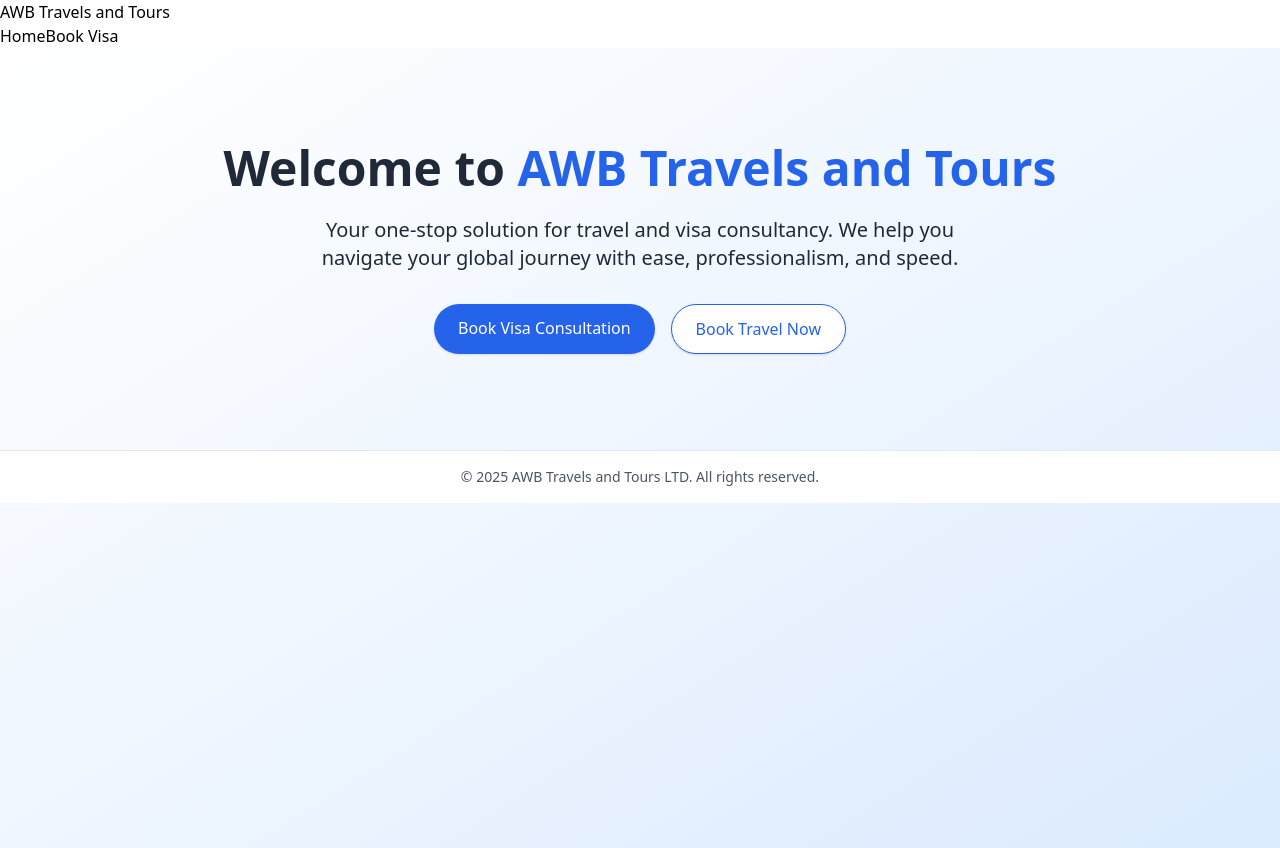
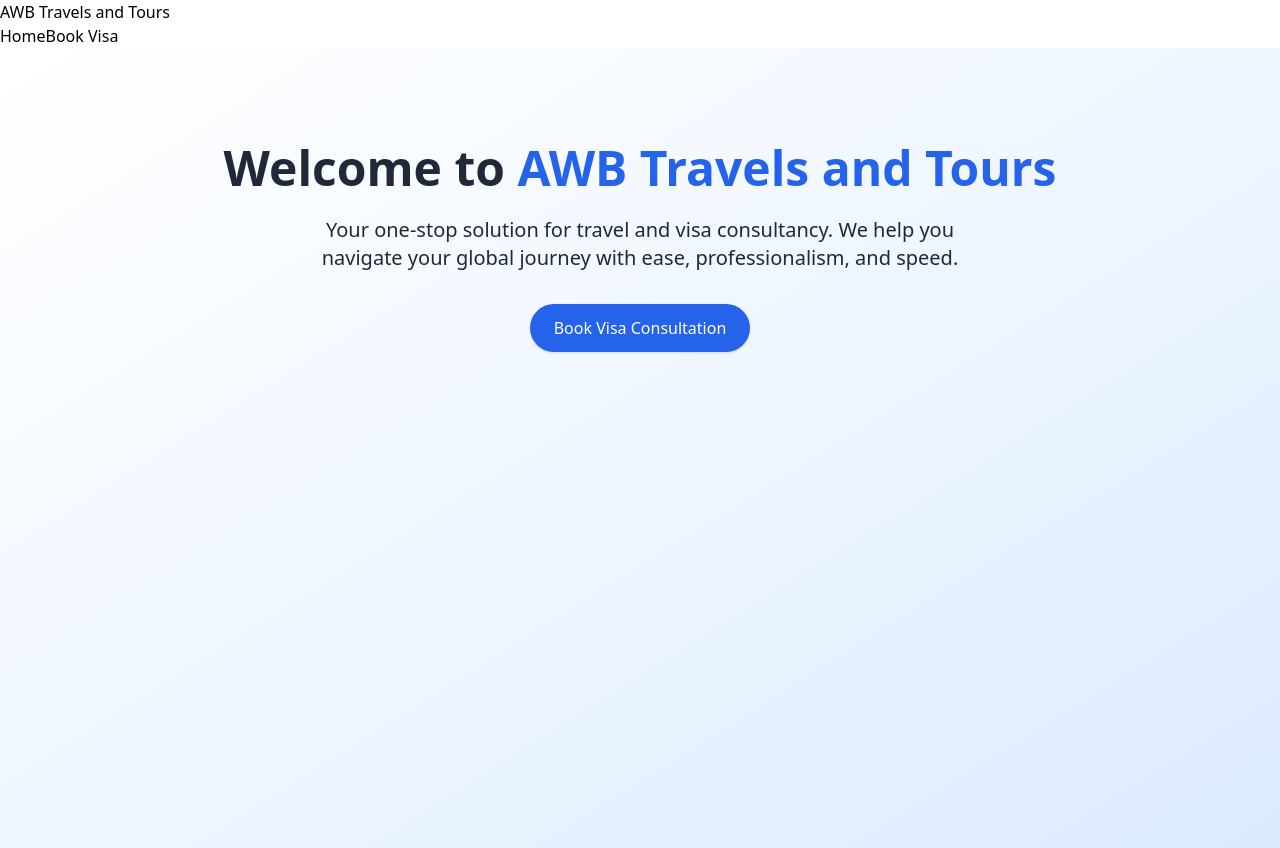
Before and after one commit to awbtravels/awbtravelsandtours, a React (Vite) app: page / in a window 1280 px wide. Built offline with nearby package versions, Linux system fonts and the light colour scheme.

Commit message:
Update HomePage.jsx

```diff
--- a/src/pages/HomePage.jsx
+++ b/src/pages/HomePage.jsx
@@ -19,18 +19,8 @@ const HomePage = () => {
           >
             Book Visa Consultation
           </Link>
-          <Link
-            to="/bookings"
-            className="bg-white text-blue-600 border border-blue-600 hover:bg-blue-50 px-6 py-3 rounded-full font-medium shadow transition"
-          >
-            Book Travel Now
-          </Link>
         </div>
       </main>
-
-      <footer className="bg-white mt-auto py-4 text-center text-sm text-gray-600 border-t">
-        &copy; {new Date().getFullYear()} AWB Travels and Tours LTD. All rights reserved.
-      </footer>
     </div>
   );
 };
```
